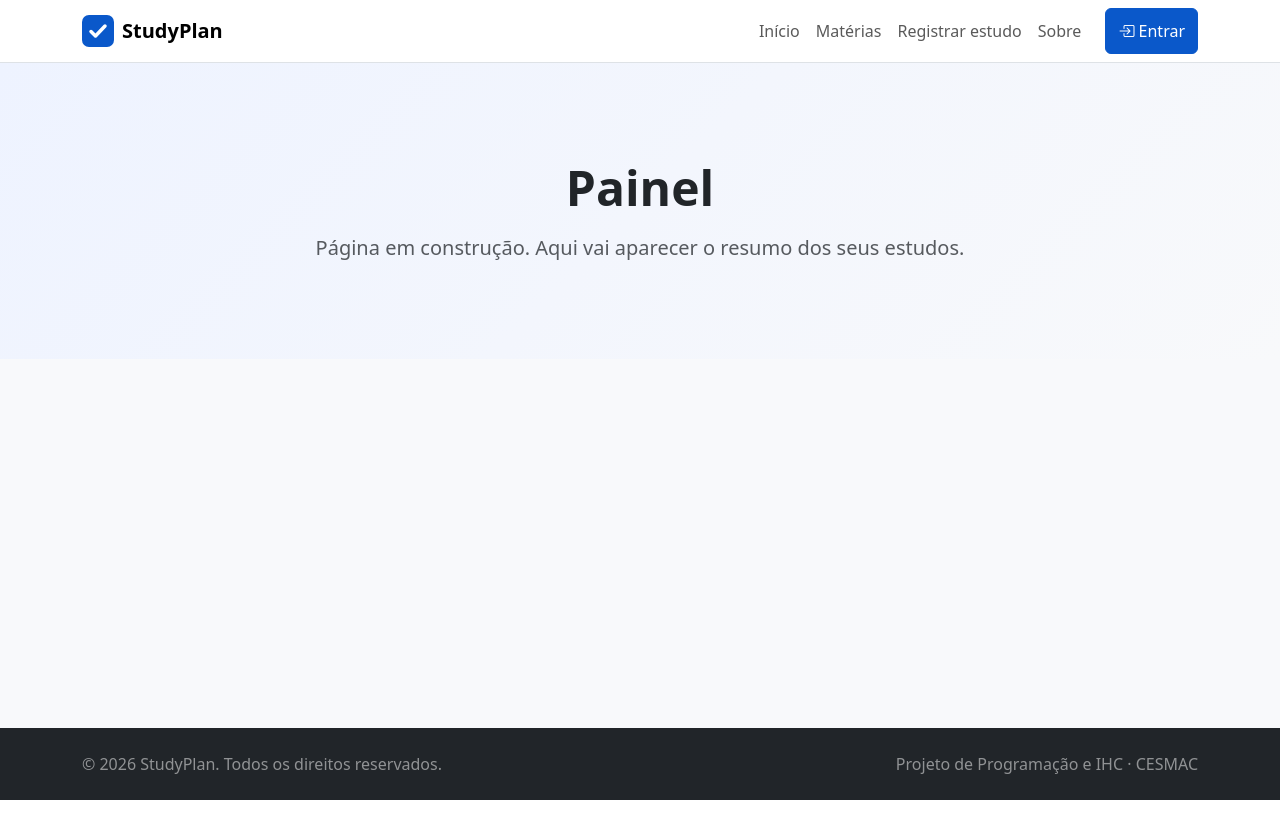
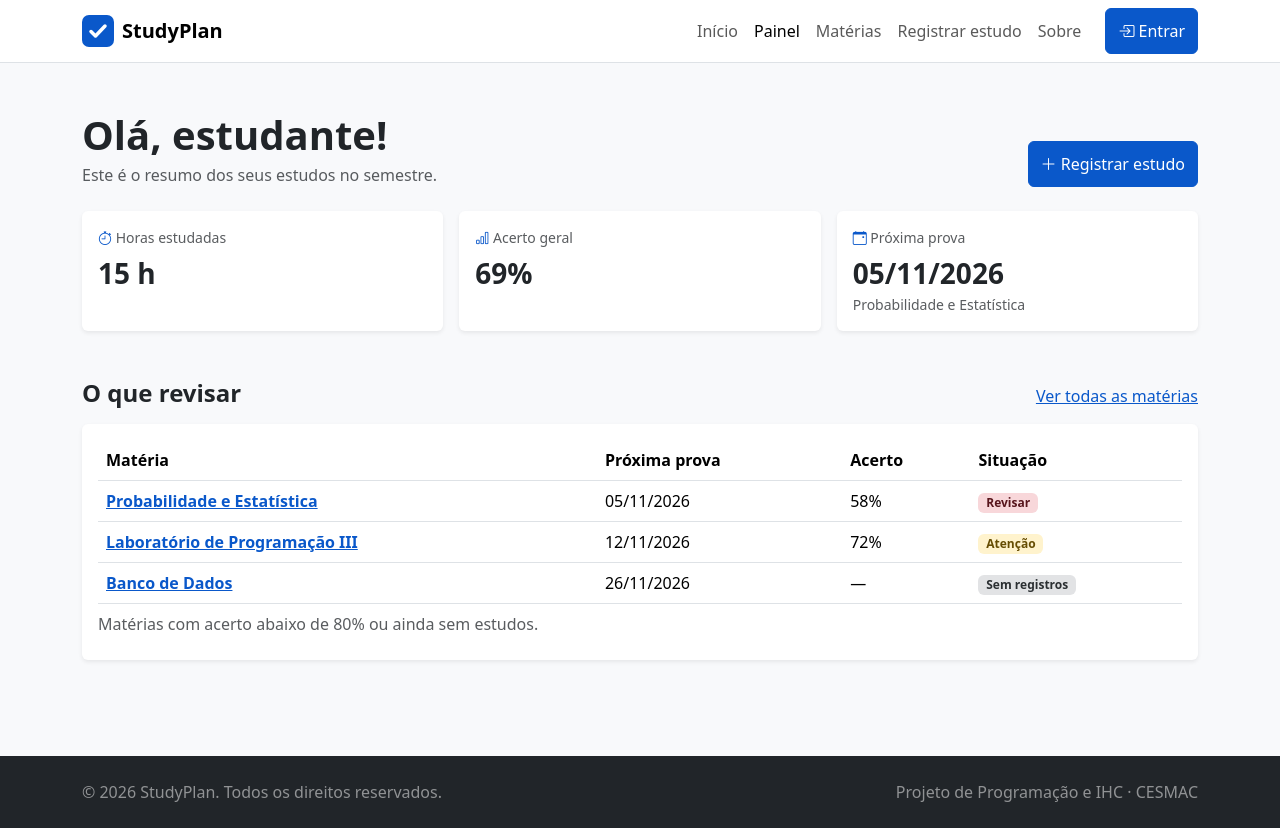
Before and after one commit to joaoebrahim/projeto-programacao-e-ihc, a Flask app: page /painel in a window 1280 px wide. Before the commit the page ends 800 px from the top, so only its background shows below. Run offline with Flask 3, Linux system fonts and the light colour scheme.

Commit message:
Painel do aluno e revisão final
- Painel com resumo de horas, acerto geral e próxima prova
- Tabela O que revisar com mensagem para quando tudo estiver em dia
- Link Painel no menu
- Tabela de exemplo da página inicial ajustada para o celular
- README com a lista de páginas

```diff
--- a/main.py
+++ b/main.py
@@ -56,6 +56,13 @@ materias = [
     },
 ]
 
+resumo = {
+    "horas": 15,
+    "acerto": 69,
+    "prova_data": "05/11/2026",
+    "prova_materia": "Probabilidade e Estatística"
+}
+
 
 @app.get("/")
 def home():
@@ -75,7 +82,7 @@ def cadastro():
 
 @app.get("/painel")
 def painel():
-    return render_template("painel.html")
+    return render_template("painel.html", materias=materias, resumo=resumo)
 
 @app.get("/materias")
 def minhas_materias():
--- a/templates/_partials/navbar.html
+++ b/templates/_partials/navbar.html
@@ -13,6 +13,11 @@
                     <a class="nav-link {% if request.endpoint == 'home' %}active{% endif %}"
                         {% if request.endpoint == 'home' %}aria-current="page"{% endif %}
                         href="{{ url_for('home') }}">Início</a>
+                </li>
+                <li class="nav-item">
+                    <a class="nav-link {% if request.endpoint == 'painel' %}active{% endif %}"
+                        {% if request.endpoint == 'painel' %}aria-current="page"{% endif %}
+                        href="{{ url_for('painel') }}">Painel</a>
                 </li>
                 <li class="nav-item">
                     <a class="nav-link {% if request.endpoint in ['minhas_materias', 'materia'] %}active{% endif %}"
--- a/templates/painel.html
+++ b/templates/painel.html
@@ -3,10 +3,88 @@
 {% block title %}Painel · StudyPlan{% endblock %}
 
 {% block content %}
-<section class="hero py-5">
-    <div class="container py-lg-5 text-center">
-        <h1 class="display-5 fw-bold mb-3">Painel</h1>
-        <p class="lead text-body-secondary mb-0">Página em construção. Aqui vai aparecer o resumo dos seus estudos.</p>
+<section class="py-5">
+    <div class="container">
+        <div class="d-flex flex-column flex-md-row justify-content-between align-items-md-end gap-3 mb-4">
+            <div>
+                <h1 class="fw-bold mb-1">Olá, estudante!</h1>
+                <p class="text-body-secondary mb-0">Este é o resumo dos seus estudos no semestre.</p>
+            </div>
+            <a href="{{ url_for('registrar') }}" class="btn btn-primary">
+                <i class="bi bi-plus-lg" aria-hidden="true"></i> Registrar estudo
+            </a>
+        </div>
+
+        <!-- Resumo -->
+        <div class="row g-3 mb-5">
+            <div class="col-md-4">
+                <div class="card h-100 border-0 shadow-sm p-3">
+                    <p class="text-body-secondary small mb-1"><i class="bi bi-stopwatch text-primary" aria-hidden="true"></i> Horas estudadas</p>
+                    <p class="fs-3 fw-bold mb-0">{{ resumo.horas }} h</p>
+                </div>
+            </div>
+            <div class="col-md-4">
+                <div class="card h-100 border-0 shadow-sm p-3">
+                    <p class="text-body-secondary small mb-1"><i class="bi bi-bar-chart text-primary" aria-hidden="true"></i> Acerto geral</p>
+                    <p class="fs-3 fw-bold mb-0">{{ resumo.acerto }}%</p>
+                </div>
+            </div>
+            <div class="col-md-4">
+                <div class="card h-100 border-0 shadow-sm p-3">
+                    <p class="text-body-secondary small mb-1"><i class="bi bi-calendar-event text-primary" aria-hidden="true"></i> Próxima prova</p>
+                    <p class="fs-3 fw-bold mb-0">{{ resumo.prova_data }}</p>
+                    <p class="text-body-secondary small mb-0">{{ resumo.prova_materia }}</p>
+                </div>
+            </div>
+        </div>
+
+        <!-- O que revisar -->
+        <div class="d-flex justify-content-between align-items-end mb-3">
+            <h2 class="fs-4 fw-bold mb-0">O que revisar</h2>
+            <a href="{{ url_for('minhas_materias') }}">Ver todas as matérias</a>
+        </div>
+        <div class="card border-0 shadow-sm">
+            <div class="card-body p-2 p-sm-3">
+                <div class="table-responsive">
+                    <table class="table align-middle mb-0">
+                        <caption>Matérias com acerto abaixo de 80% ou ainda sem estudos.</caption>
+                        <thead>
+                            <tr>
+                                <th scope="col">Matéria</th>
+                                <th scope="col" class="d-none d-md-table-cell">Próxima prova</th>
+                                <th scope="col">Acerto</th>
+                                <th scope="col">Situação</th>
+                            </tr>
+                        </thead>
+                        <tbody>
+                            {% for materia in materias if materia.horas == 0 or materia.acerto < 80 %}
+                            <tr>
+                                <td class="fw-semibold">
+                                    <a href="{{ url_for('materia', id=materia.id) }}">{{ materia.nome }}</a>
+                                </td>
+                                <td class="d-none d-md-table-cell">{{ materia.prova }}</td>
+                                <td>
+                                    {% if materia.horas == 0 %}
+                                    —
+                                    {% else %}
+                                    {{ materia.acerto }}%
+                                    {% endif %}
+                                </td>
+                                <td>{% include '_partials/situacao.html' %}</td>
+                            </tr>
+                            {% else %}
+                            <tr>
+                                <td colspan="4" class="text-center py-4">
+                                    <p class="fw-semibold mb-1">Tudo em dia!</p>
+                                    <p class="text-body-secondary mb-0">Nenhuma matéria precisa de revisão agora.</p>
+                                </td>
+                            </tr>
+                            {% endfor %}
+                        </tbody>
+                    </table>
+                </div>
+            </div>
+        </div>
     </div>
 </section>
 {% endblock %}
```
Also changed, not shown: templates/home.html (+5 -5 lines), README.md.
